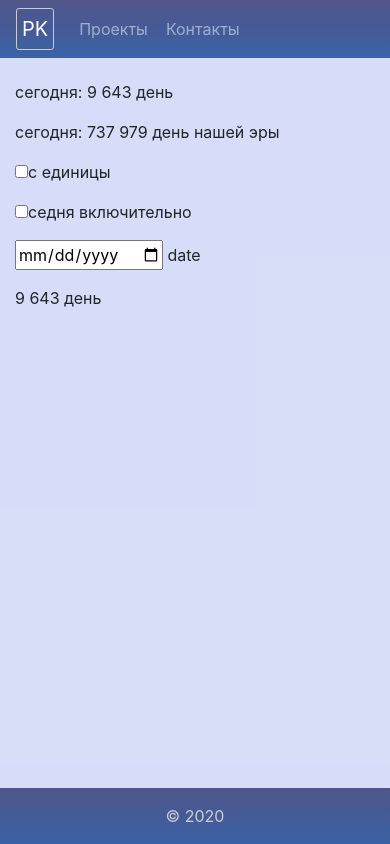
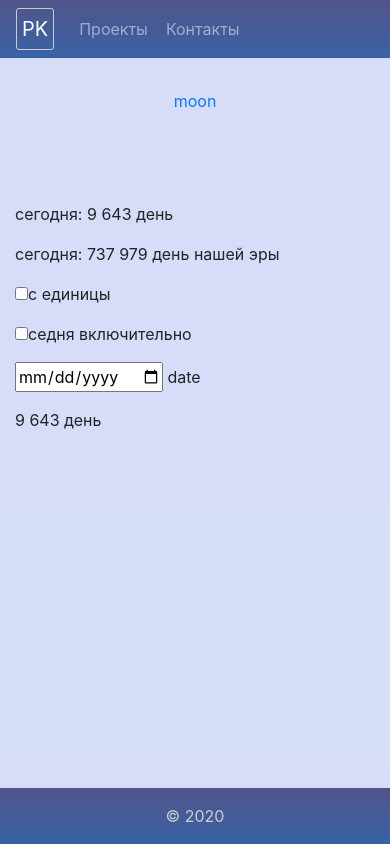
Before and after one commit to PavelK6896/9625Site1JSReact, a React (Create React App) app: page /day in a window 390 px wide. Built offline with nearby package versions, Linux system fonts and the light colour scheme; no server answers.

Commit message:
update moon v11

```diff
--- a/src/index.scss
+++ b/src/index.scss
@@ -52,6 +52,17 @@ code {
 
 }
 
+.nav-ad1 {
+  position: absolute;
+  text-align: center;
+}
+
+@media screen and (max-width: 600px) {
+  .nav-ad1 {
+    position: relative;
+  }
+}
+
 
 .a-href {
   text-decoration: none;
--- a/src/pages/Day.js
+++ b/src/pages/Day.js
@@ -1,6 +1,7 @@
 import React, {useState} from 'react';
 import {Footer} from "../component/Footer";
 import {Navbar} from "../component/Navbar";
+import {NavLink} from "react-router-dom";
 
 
 export const Day = () => {
@@ -35,7 +36,6 @@ export const Day = () => {
     const dataDay1 = dayN(data1.getUTCFullYear(), data1.getUTCMonth(), data1.getUTCDate());
     const dataDay2 = dayN(1994, 0, 28);
     const dataDay3 = dataDay1 - dataDay2;
-
 
 
     const [state, setState] = useState({
@@ -122,7 +122,7 @@ export const Day = () => {
             prevState => {
                 return {
                     ...prevState,
-                    dataDay5:  (dataDay4 - dataDay2)
+                    dataDay5: (dataDay4 - dataDay2)
                 }
             })
     }
@@ -131,8 +131,16 @@ export const Day = () => {
         <div className="body">
             <div className="wrapper">
                 <Navbar/>
+                <div className="nav-item">
+                    <NavLink className="nav-link nav-ad1" to="/moon"
+                             style={{
+                                 marginTop: '5rem',
+                                 zIndex: 99,
+                                 // position: "absolute"
+                             }}> moon </NavLink></div>
                 <div className="container" style={{
-                        marginTop: '5rem'
+                    marginTop: '5rem',
+
                 }}>
                     <p>
                         сегодня:&nbsp;
--- a/src/pages/Moon.js
+++ b/src/pages/Moon.js
@@ -4,6 +4,7 @@ import {Navbar} from "../component/Navbar";
 
 import * as data1 from "../context/data1";
 import lunarDays from "lunardays";
+import {NavLink} from "react-router-dom";
 
 const d2 = Object.values(data1);
 console.log(d2)
@@ -57,6 +58,14 @@ export const Moon = () => {
         <div className="body">
             <div className="wrapper">
                 <Navbar/>
+                <div className="nav-item">
+                <NavLink className="nav-link nav-ad1" to="/day"
+                         style={{
+                             marginTop: '5rem',
+                             zIndex: 99,
+                             // position: 'absolute'
+                         }}
+                > day </NavLink></div>
                 <div className="container"
                      style={{
                          marginTop: '4rem',
```
Lines whose indentation alone changed are shown as unchanged.
